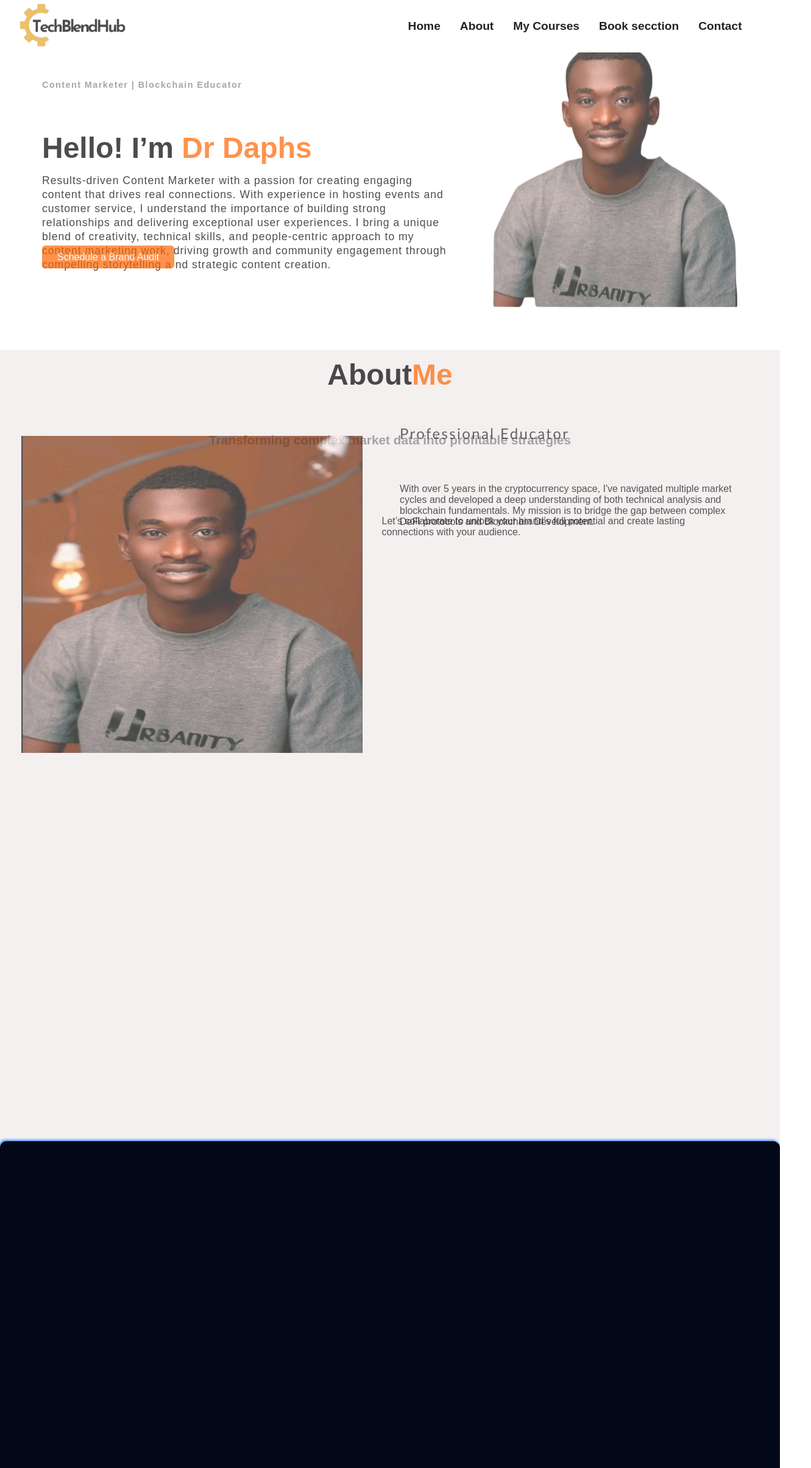
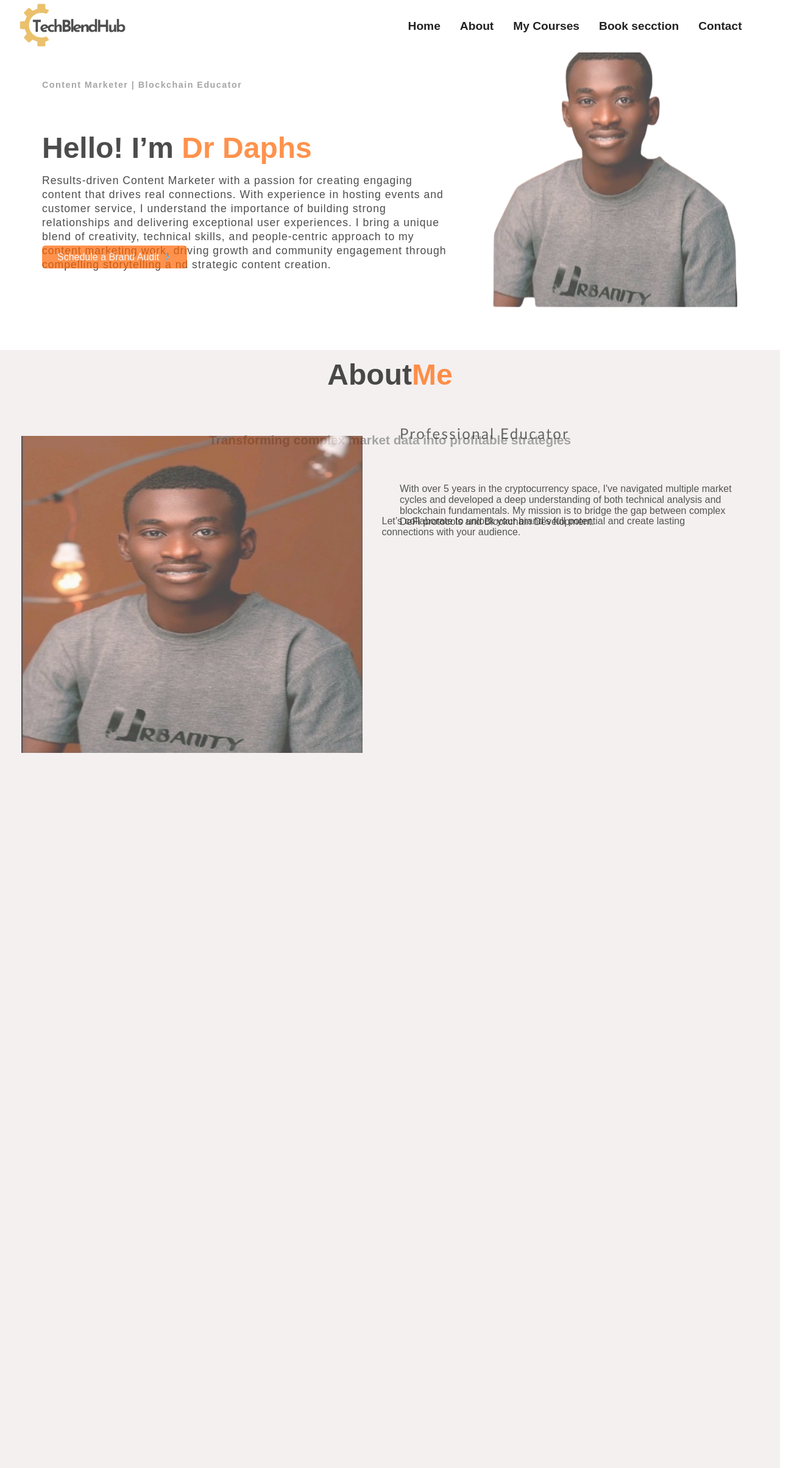
Before and after one commit to Ejay3402/techblendhub, a React (Vite) app: page / in a window 1280 px wide. Shown: the top 2408 px of the page at 61% size, 1331 px wide, since content can reach past the window. Built offline with nearby package versions, Linux system fonts and the light colour scheme.

Commit message:
react version of techblendhub

```diff
--- a/src/components/About.jsx
+++ b/src/components/About.jsx
@@ -1,4 +1,5 @@
 import React from 'react'
+import { FcDownload } from "react-icons/fc";
 import dennis2 from './../assets/images/dennis2.jpg';
 import cv from './../assets/cv pdf/BIO 112 CA Questions 21.pdf';
 import './../styles/about.scss';
@@ -32,7 +33,7 @@ const About = () => {
                     <h4>Brand Strategy</h4>
                   </div>
                  <a href="" download={cv} >
-                    <button data-aos="fade-down">Download CV</button>
+                    <button data-aos="fade-down">Download CV <FcDownload className='icon-d'/></button>
                  </a>
             </div>
         </div>
--- a/src/components/Footer.jsx
+++ b/src/components/Footer.jsx
@@ -1,7 +1,5 @@
 import './../styles/footer.scss';
 import { FcCopyright } from "react-icons/fc";
-import { FcDownload } from "react-icons/fc";
-import { FcNext } from "react-icons/fc";
 import { FaTiktok } from "react-icons/fa6";
 import { FaTwitter } from "react-icons/fa6";
 import { GrFacebookOption } from "react-icons/gr";
--- a/src/components/Hero.jsx
+++ b/src/components/Hero.jsx
@@ -1,4 +1,5 @@
 import './../styles/hero.scss'
+import { FcNext } from "react-icons/fc";
 import drDaphs from './../assets/images/dennis2-removebg-preview.png';
 
 
@@ -9,7 +10,7 @@ const Hero = () => {
             <h4 className='h4' data-aos="fade-down">Content Marketer | Blockchain Educator</h4>
             <h1 className='h1' data-aos="fade-up">Hello! I’m <span>Dr Daphs</span></h1>
             <p className='hero-p' data-aos="fade-up">Results-driven Content Marketer with a passion for creating engaging content that drives real connections. With experience in hosting events and customer service, I understand the importance of building strong relationships and delivering exceptional user experiences. I bring a unique blend of creativity, technical skills, and people-centric approach to my content marketing work, driving growth and community engagement through compelling storytelling a   nd strategic content creation.</p>
-            <button className='hero-btn' data-aos="fade-down">Schedule a Brand Audit</button>
+            <button className='hero-btn' data-aos="fade-down">Schedule a Brand Audit <FcNext className='icon-next' /></button>
         </div>
         <div className="hero__right">
             <figure data-aos="fade-down">
--- /dev/null
+++ b/src/components/SpokenEvent.jsx
@@ -0,0 +1,32 @@
+import React from 'react'
+import './../styles/spolenEvent.scss';
+import drDaphsSpokenEvent from './../assets/spolen event/dr daphs spoken event.jpeg';
+
+const SpokenEvent = () => {
+
+    const imgs = [
+        {
+            img : drDaphsSpokenEvent,
+        }
+    ]
+
+  return (
+    <div className='spokenEvent'>
+        <h2  data-aos="fade-up">My <span>Spoken Events</span></h2>
+        <h3 data-aos="fade-down">I have shared my knowledge about branding, content strategy and other interesting topics in the following events</h3>
+
+        {
+            imgs.map(i => (
+                <div className="spokeneventImg"  data-aos="zoom-out">
+                    <figure>
+                        <img src={i.img} alt="dr daphs spoken event" />
+                    </figure>
+                </div>
+            ))
+        }
+
+    </div>
+  )
+}
+
+export default SpokenEvent;
--- a/src/components/Techblendhub.jsx
+++ b/src/components/Techblendhub.jsx
@@ -7,6 +7,7 @@ import About from "./About";
 import PeopleSay from "./PeopleSay";
 import Footer from "./Footer";
 import CopyRight from "./CopyRight";
+import SpokenEvent from "./SpokenEvent";
 
 
 const Techblendhub = () => {
@@ -24,6 +25,7 @@ const Techblendhub = () => {
       <Navbar />
       <Hero />
       <About />
+      <SpokenEvent />
       <PeopleSay />
       <Footer />
       <CopyRight />
--- a/src/styles/about.scss
+++ b/src/styles/about.scss
@@ -85,9 +85,19 @@
                 margin: 15px auto;
                 background: #111;
 
+                .icon-d {
+                    vertical-align: middle;
+                    color: #fff;
+                    transition: .500s ease-in-out;
+                }
+
 
                 &:hover {
                     @include m.btn-hover
+                }
+                &:hover .icon-d , &:focus .icon-d {
+                    rotate: 360deg;
+                    margin-left: 5px;
                 }
             }
         }
--- a/src/styles/footer.scss
+++ b/src/styles/footer.scss
@@ -94,10 +94,16 @@ footer {
                 margin: 5px auto;
                 padding: 0.5rem;
                 border: none;
+                font-weight: 600;
                 border-radius: 5px;
                 background-color: #c7bebe;
                 color: hsl(222 84% 5%);
                 font-size: 1rem;
+                transition: .255s ease-in;
+
+                &:hover, &:focus {
+                    border: 1.5px solid red;
+                }
             }
             .btn-form-sub {
                 @include m.btn;
--- a/src/styles/hero.scss
+++ b/src/styles/hero.scss
@@ -41,8 +41,18 @@
         .hero-btn {
             @include m.btn();
 
+            .icon-next {
+                vertical-align: middle;
+                color: #fff;
+                transition: .500s ease-in-out;
+            }
+
             &:hover {
                 @include m.btn-hover();
+            }
+            &:hover .icon-next{
+                margin-left: 5px;
+                rotate: -60deg;
             }
         }
     }
--- /dev/null
+++ b/src/styles/spolenEvent.scss
@@ -0,0 +1,48 @@
+
+.spokenEvent {
+    padding: 2rem 4rem;
+    width: 100%;
+    background: rgb(244, 240, 240);
+
+
+    padding: 2rem 4rem;
+    @media (max-width: 798px) {
+      padding:  1.2rem 1rem;
+    }
+
+    h2 {
+        text-align: center;
+        margin: 10px auto;
+        font-size: 3rem;
+    }
+    h3 {
+        @extend h2;
+        font-size: 1.3rem;
+        color: gray;
+        font-weight: 550;
+    }
+
+    .spokeneventImg {
+        display: grid;
+        align-items: center;
+        text-align: center;
+        width: 100%;
+        gap: 2rem;
+        grid-template-columns: repeat(auto-fit, minmax(386px, 2fr));
+
+        figure {
+            width: 100%;
+            height: auto;
+            overflow: hidden;
+
+            img {
+                transition: .450s ease-in;
+                width: 100%;
+                height: auto;            }
+        }
+
+        &:hover img {
+            scale: 1.15;
+        }
+    }
+}
```
Also changed, not shown: src/assets/spolen event/dr daphs spoken event.jpeg (added).
